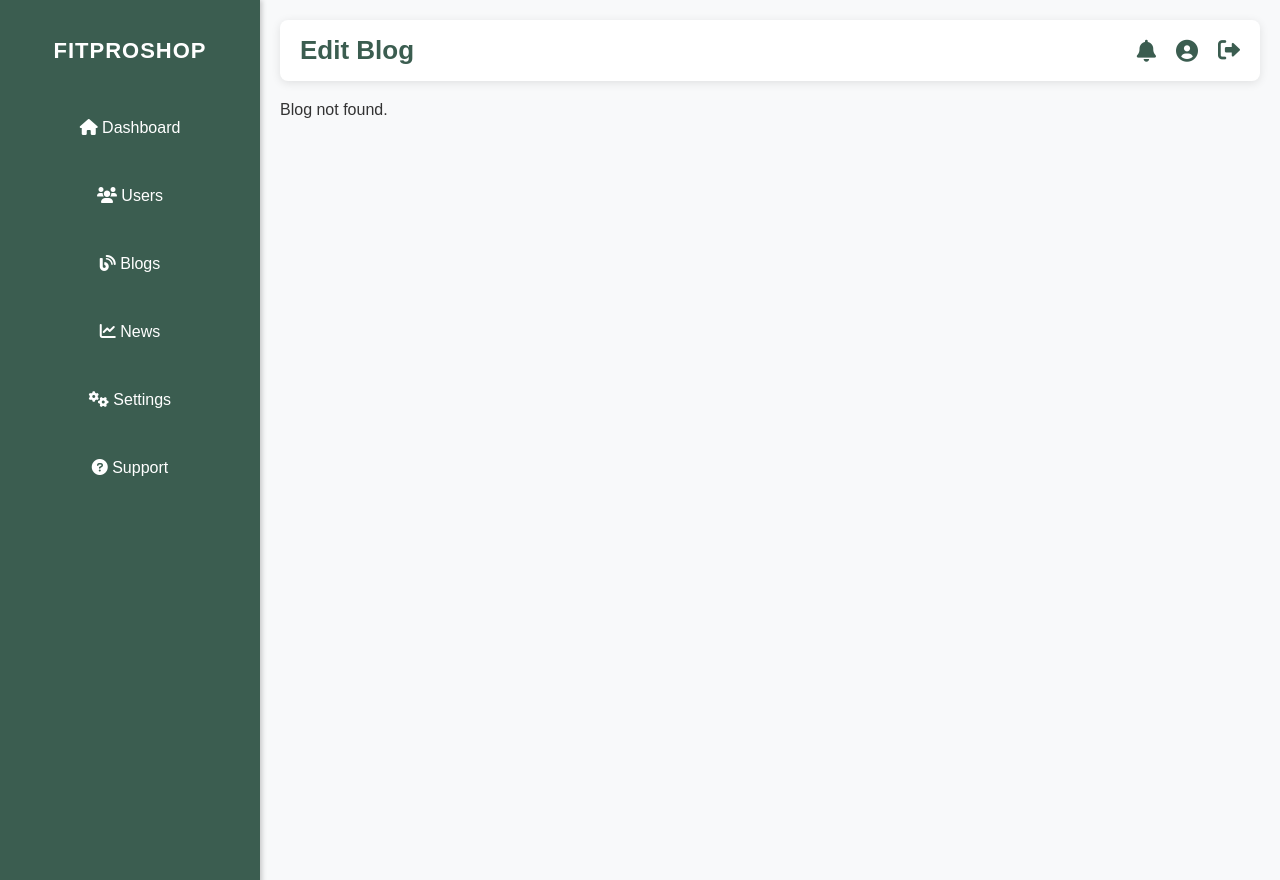
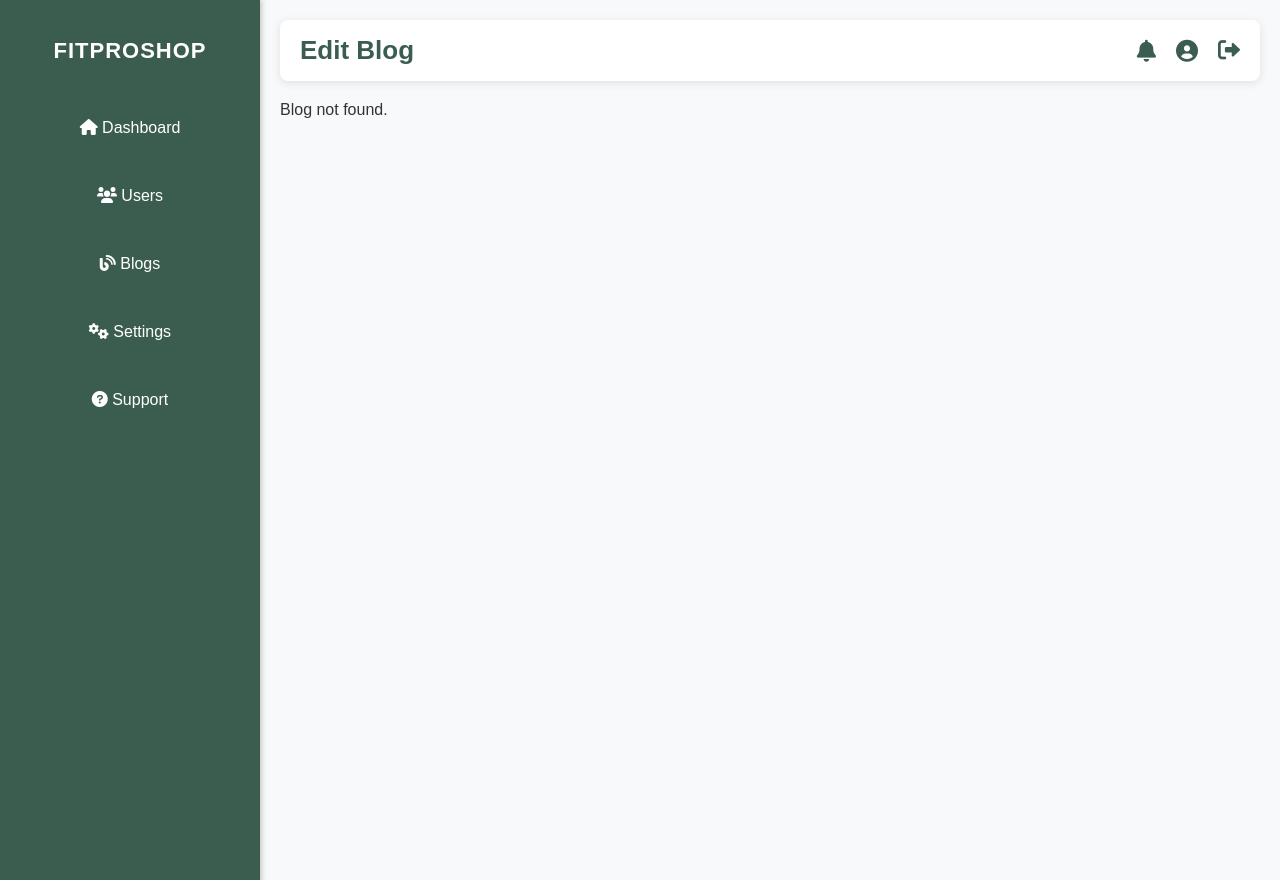
Before and after one commit to Leonis2005/Projekt_Furniture_Web, a PHP site: page /editBlog.php in a window 1280 px wide. Run offline with PHP 8.4, Linux system fonts and the light colour scheme; the visitor is signed in with stand-in values (Sample User, id 1).

Commit message:
HTML Update

```diff
--- a/editBlog.php
+++ b/editBlog.php
@@ -52,7 +52,6 @@ $succeedMessage = $blogController->getSucceedMessage();
             <li><a href="dashboard.php"><i class="fas fa-home"></i> Dashboard</a></li>
             <li><a href="AdminUser.php"><i class="fas fa-users"></i> Users</a></li>
             <li><a href="adminBlogs.php"><i class="fa-solid fa-blog"></i> Blogs</a></li>
-            <li><a href="adminNews.php"><i class="fas fa-chart-line"></i> News</a></li>
             <li><a href="#"><i class="fas fa-cogs"></i> Settings</a></li>
             <li><a href="#"><i class="fas fa-question-circle"></i> Support</a></li>
         </ul>
--- a/editProduct.php
+++ b/editProduct.php
@@ -52,7 +52,6 @@ $succeedMessage = $productController->getSucceedMessage();
             <li><a href="dashboard.php"><i class="fas fa-home"></i> Dashboard</a></li>
             <li><a href="AdminUser.php"><i class="fas fa-users"></i> Users</a></li>
             <li><a href="adminProducts.php"><i class="fas fa-box"></i> Products</a></li>
-            <li><a href="adminNews.php"><i class="fas fa-chart-line"></i> News</a></li>
             <li><a href="#"><i class="fas fa-cogs"></i> Settings</a></li>
             <li><a href="#"><i class="fas fa-question-circle"></i> Support</a></li>
         </ul>
```
